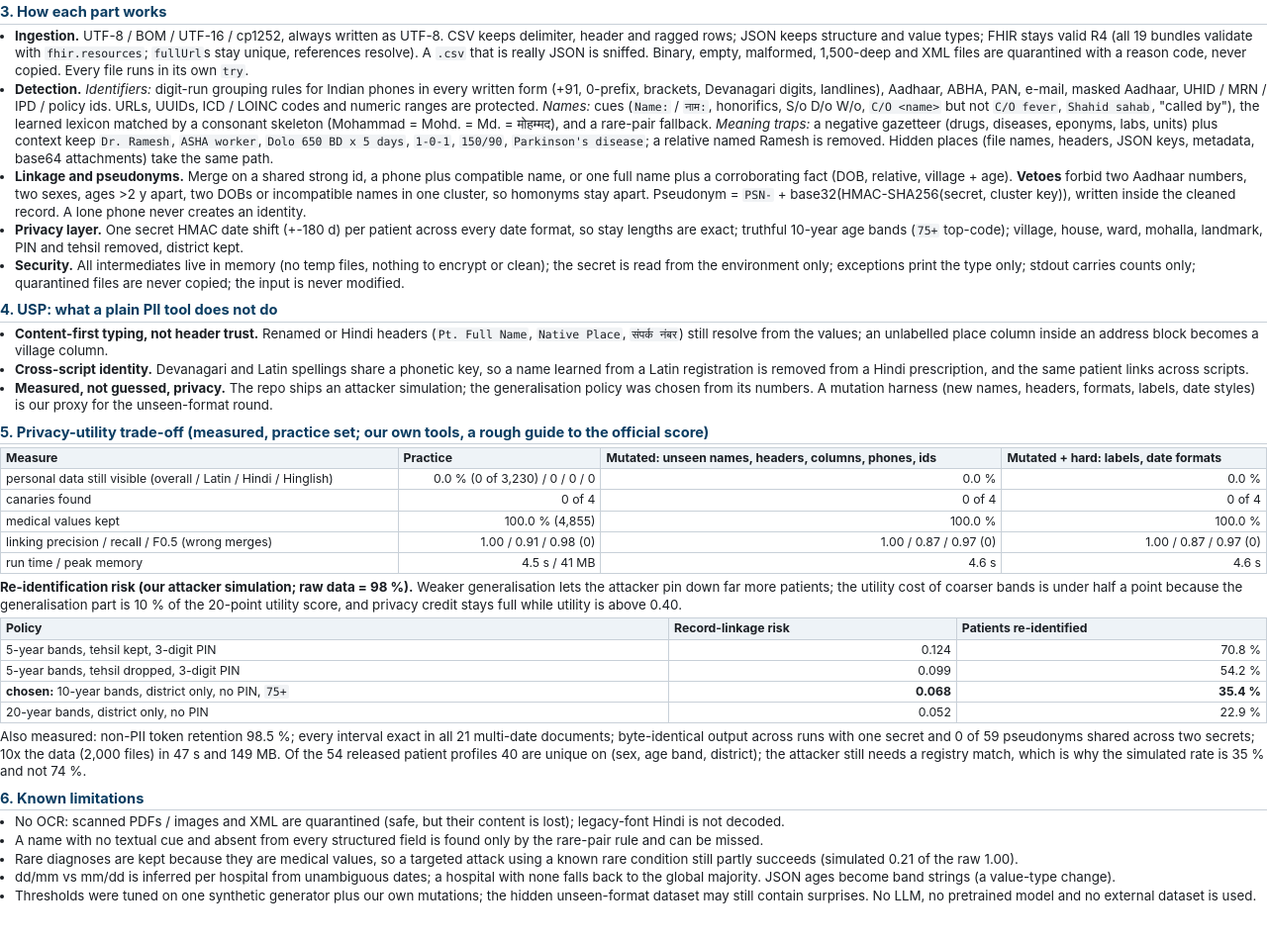
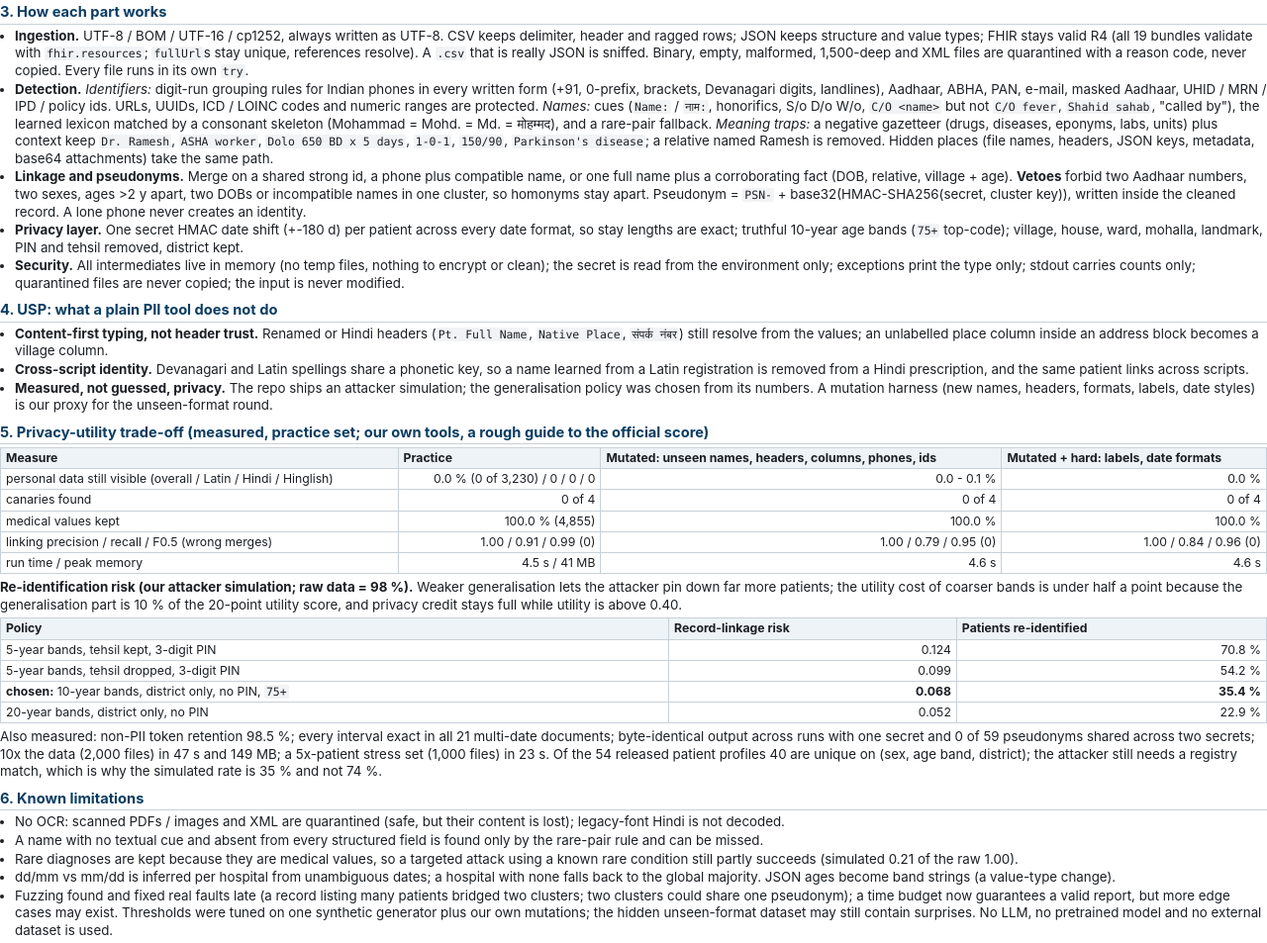
Before and after one commit to uniquepersun/secret-ward-raksha, a plain HTML site: page brief/brief.html in a window 1280 px wide. Shown: the part 243-1196 px from the top of the page at 99% size. Before the commit the page ends 1161 px from the top, so only its background shows below. Drawn offline with Linux system fonts and the light colour scheme.

Commit message:
Final docs: measured numbers, reliability guards, regenerated 2-page brief
Co-Authored-By: Claude Sonnet 5.5 <noreply@anthropic.com>

```diff
--- a/brief/brief.html
+++ b/brief/brief.html
@@ -73,10 +73,10 @@ quarantined files are never copied; the input is never modified.</li>
 <h2>5. Privacy-utility trade-off (measured, practice set; our own tools, a rough guide to the official score)</h2>
 <table>
 <tr><th>Measure</th><th>Practice</th><th>Mutated: unseen names, headers, columns, phones, ids</th><th>Mutated + hard: labels, date formats</th></tr>
-<tr><td>personal data still visible (overall / Latin / Hindi / Hinglish)</td><td class="n">0.0 % (0 of 3,230) / 0 / 0 / 0</td><td class="n">0.0 %</td><td class="n">0.0 %</td></tr>
+<tr><td>personal data still visible (overall / Latin / Hindi / Hinglish)</td><td class="n">0.0 % (0 of 3,230) / 0 / 0 / 0</td><td class="n">0.0 - 0.1 %</td><td class="n">0.0 %</td></tr>
 <tr><td>canaries found</td><td class="n">0 of 4</td><td class="n">0 of 4</td><td class="n">0 of 4</td></tr>
 <tr><td>medical values kept</td><td class="n">100.0 % (4,855)</td><td class="n">100.0 %</td><td class="n">100.0 %</td></tr>
-<tr><td>linking precision / recall / F0.5 (wrong merges)</td><td class="n">1.00 / 0.91 / 0.98 (0)</td><td class="n">1.00 / 0.87 / 0.97 (0)</td><td class="n">1.00 / 0.87 / 0.97 (0)</td></tr>
+<tr><td>linking precision / recall / F0.5 (wrong merges)</td><td class="n">1.00 / 0.91 / 0.99 (0)</td><td class="n">1.00 / 0.79 / 0.95 (0)</td><td class="n">1.00 / 0.84 / 0.96 (0)</td></tr>
 <tr><td>run time / peak memory</td><td class="n">4.5 s / 41 MB</td><td class="n">4.6 s</td><td class="n">4.6 s</td></tr>
 </table>
 <p><b>Re-identification risk (our attacker simulation; raw data = 98 %).</b> Weaker generalisation lets the attacker pin down far more patients; the utility cost of coarser bands is under half a point
@@ -89,7 +89,7 @@ because the generalisation part is 10 % of the 20-point utility score, and priva
 <tr><td>20-year bands, district only, no PIN</td><td class="n">0.052</td><td class="n">22.9 %</td></tr>
 </table>
 <p>Also measured: non-PII token retention 98.5 %; every interval exact in all 21 multi-date documents; byte-identical output across runs with one secret and 0 of 59 pseudonyms shared across two secrets;
-10x the data (2,000 files) in 47 s and 149 MB. Of the 54 released patient profiles 40 are unique on (sex, age band, district); the attacker still needs a registry match, which is why the simulated rate is 35 % and not 74 %.</p>
+10x the data (2,000 files) in 47 s and 149 MB; a 5x-patient stress set (1,000 files) in 23 s. Of the 54 released patient profiles 40 are unique on (sex, age band, district); the attacker still needs a registry match, which is why the simulated rate is 35 % and not 74 %.</p>
 
 <h2>6. Known limitations</h2>
 <ul>
@@ -97,6 +97,6 @@ because the generalisation part is 10 % of the 20-point utility score, and priva
 <li>A name with no textual cue and absent from every structured field is found only by the rare-pair rule and can be missed.</li>
 <li>Rare diagnoses are kept because they are medical values, so a targeted attack using a known rare condition still partly succeeds (simulated 0.21 of the raw 1.00).</li>
 <li>dd/mm vs mm/dd is inferred per hospital from unambiguous dates; a hospital with none falls back to the global majority. JSON ages become band strings (a value-type change).</li>
-<li>Thresholds were tuned on one synthetic generator plus our own mutations; the hidden unseen-format dataset may still contain surprises. No LLM, no pretrained model and no external dataset is used.</li>
+<li>Fuzzing found and fixed real faults late (a record listing many patients bridged two clusters; two clusters could share one pseudonym); a time budget now guarantees a valid report, but more edge cases may exist. Thresholds were tuned on one synthetic generator plus our own mutations; the hidden unseen-format dataset may still contain surprises. No LLM, no pretrained model and no external dataset is used.</li>
 </ul>
 </body></html>
```
Also changed, not shown: 3 other files.
